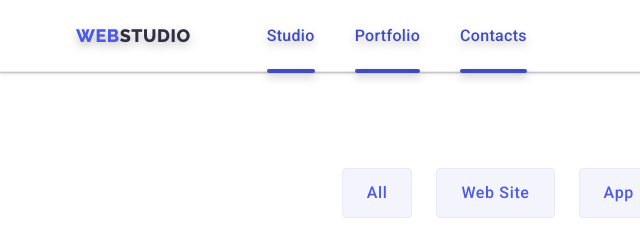
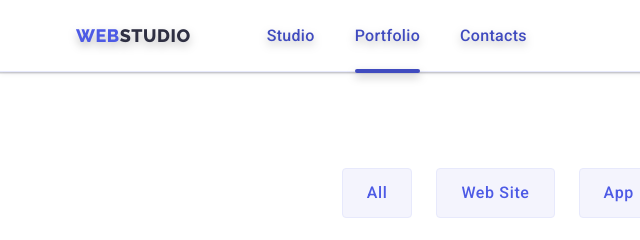
Before and after one commit to Parchello/goit-markup-hw-05, a plain HTML site: page portfolio.html in a window 1280 px wide. Shown: the top 240 px of the page, 0-640 px from the left. Drawn offline with nearby package versions, Linux system fonts and the light colour scheme.

Commit message:
finished 5

```diff
--- a/css/styles.css
+++ b/css/styles.css
@@ -141,7 +141,6 @@ HEADER
   height: 4px;
   border-radius: 2px;
   bottom: -1px;
-  background-color: var(--color-ocean);
 }
 .nav-link.active::after {
   background-color: var(--color-ocean);
```
